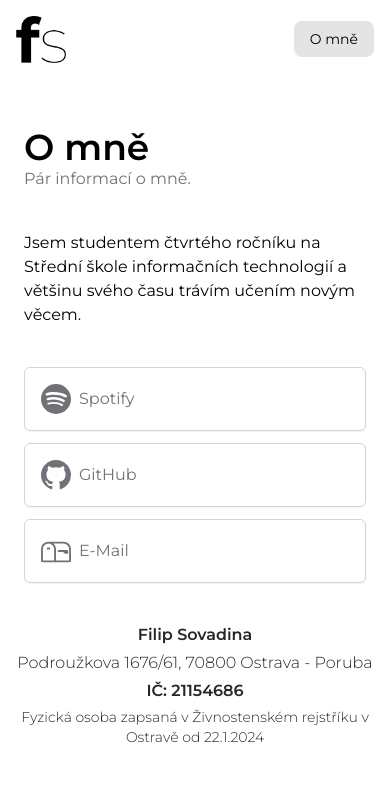
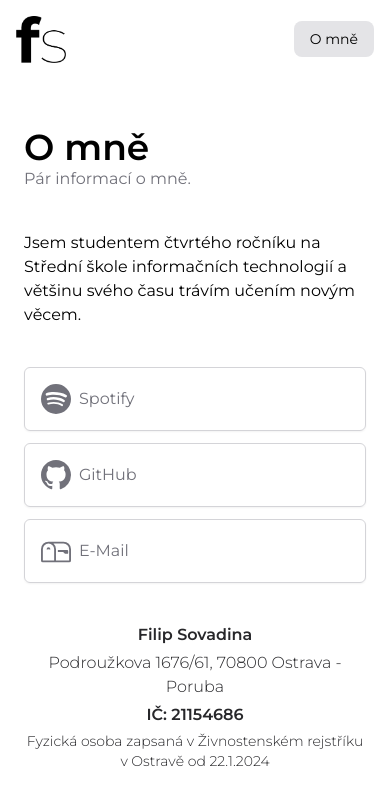
Before and after one commit to z1pp1k/filipsov.xyz, a Next.js app: page /about in a window 390 px wide. Shown: the top 804 px of the page. Built offline with nearby package versions, Linux system fonts and the light colour scheme.

Commit message:
🔧: Phone info change and removed useless things

```diff
--- a/app/about/page.tsx
+++ b/app/about/page.tsx
@@ -13,18 +13,18 @@ export default function Page() {
       <div className="mx-auto max-w-screen-md">
         <Navbar></Navbar>
         <header className="mt-12 px-6">
-          <h1 className="animate-in text-4xl font-semibold text-black dark:text-white">
+          <h1 className="text-4xl font-semibold text-black dark:text-white">
             O mně
           </h1>
-          <p className="animate-in text-zinc-500">Pár informací o mně.</p>
-          <p className="animate-in mt-10 text-black dark:text-white">
+          <p className="text-zinc-500">Pár informací o mně.</p>
+          <p className="mt-10 text-black dark:text-white">
             Jsem studentem čtvrtého ročníku na Střední škole informačních
             technologií a většinu svého času trávím učením novým věcem.
           </p>
         </header>
         <Links></Links>
 
-        <div className="text-md flex flex-col gap-1 text-center font-light text-zinc-800 dark:text-zinc-200">
+        <div className="text-md flex flex-col gap-1 px-6 text-center font-light text-zinc-800 dark:text-zinc-200">
           <span className="font-semibold">Filip Sovadina</span>
           <span>Podroužkova 1676/61, 70800 Ostrava - Poruba</span>
           <span className="font-semibold">IČ: 21154686</span>
```
